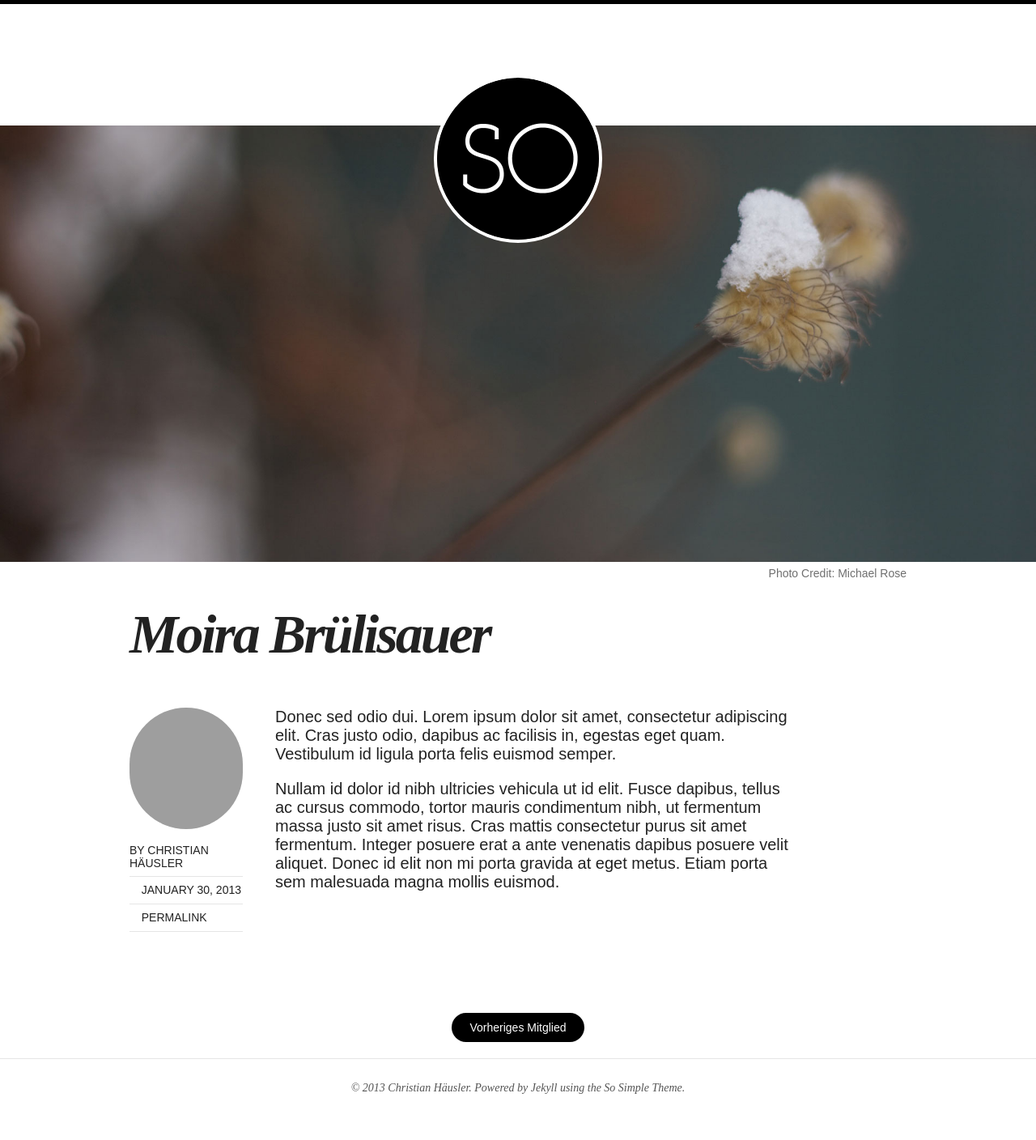
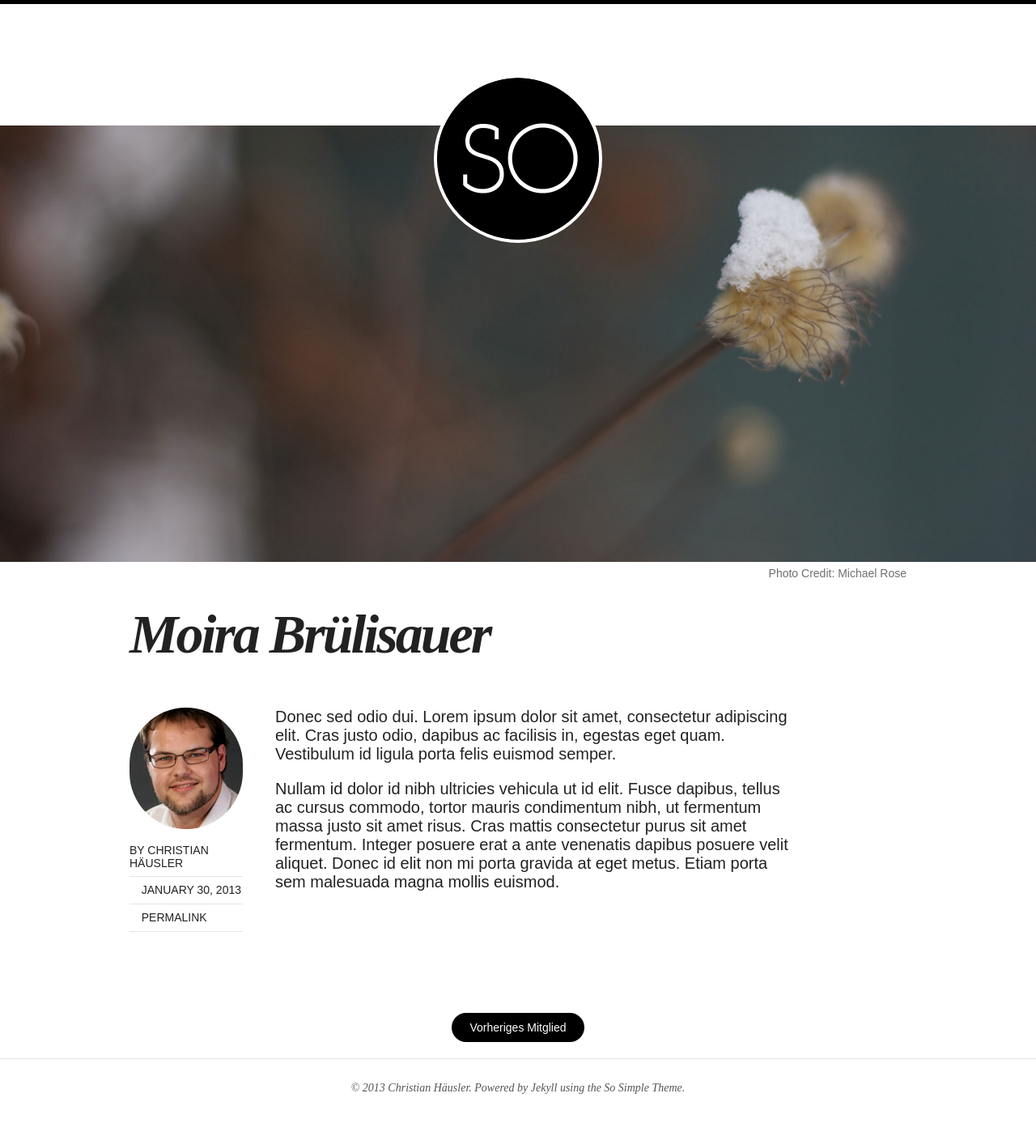
Before and after one commit to corvus-ch/cotuno, a Jekyll site: the page built from _posts/2013-01-30-moira.md, in a window 1280 px wide. Shown: the whole page at 81% size. Built offline with Jekyll 4.4.1, drawn with Linux system fonts in a browser that asks for light colours; nearby versions of some CDN libraries.

Commit message:
Added avatar and email

```diff
--- a/_config.yml
+++ b/_config.yml
@@ -8,8 +8,8 @@ url:              http://your-website.com
 # Owner/author information
 owner:
   name:           "Christian Häusler"
-  avatar:         bio-photo.jpg
-  email:          you@email.com
+  avatar:         christian.jpg
+  email:          haeusler.christian@mac.com
   # Social networking links used in footer. Update and remove as you like.
   twitter:
   facebook:
```
Also changed, not shown: images/christian.jpg (added).
